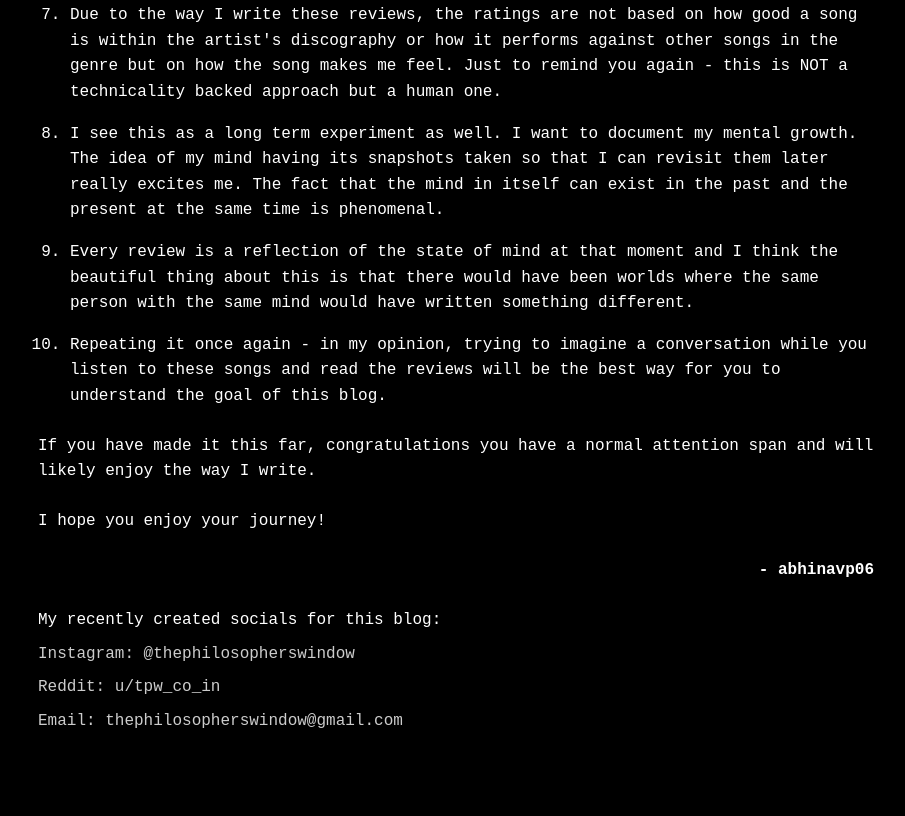
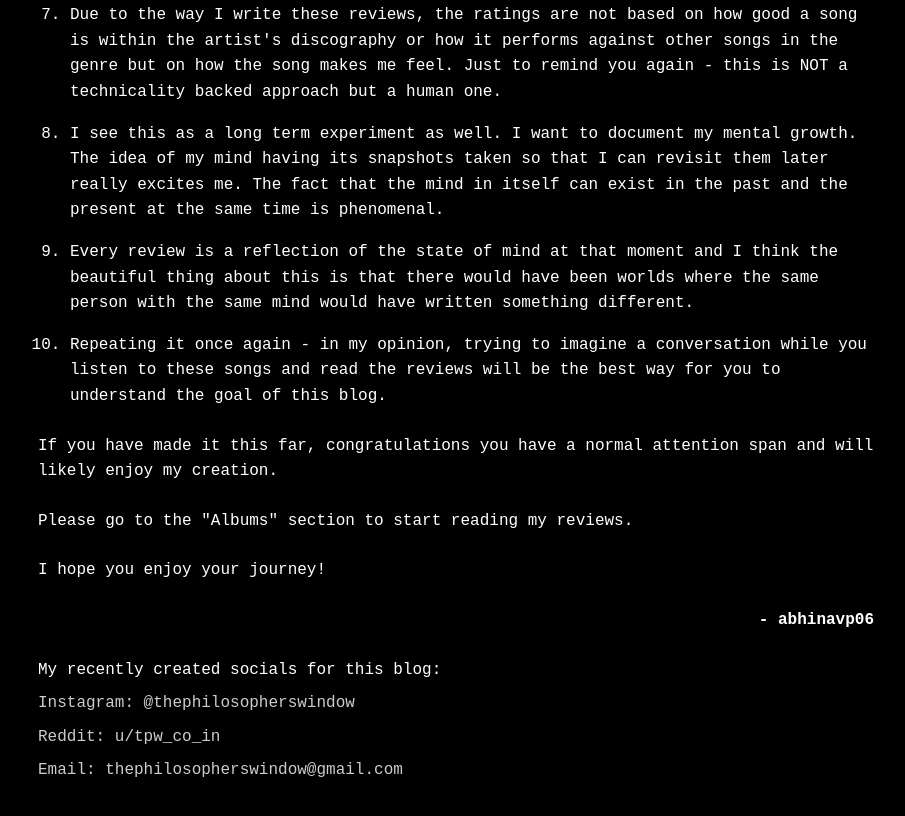
Before and after one commit to abhinavp06/tpw, a plain HTML site: page index.html in a window 1280 px wide. Shown: the part 2395-3211 px from the top of the page, without its empty margins (184-1089 px from the left). Before the commit the page ends 3177 px from the top, so only its background shows below. Drawn offline with Linux system fonts and the light colour scheme.

Commit message:
updated preview and intro

```diff
--- a/index.html
+++ b/index.html
@@ -170,8 +170,9 @@
         </ol>
         <p>
           If you have made it this far, congratulations you have a normal
-          attention span and will likely enjoy the way I write.
+          attention span and will likely enjoy my creation.
         </p>
+        <p>Please go to the "Albums" section to start reading my reviews.</p>
         <p>I hope you enjoy your journey!</p>
         <div class="author-signature">
           <p><strong>- abhinavp06</strong></p>
```
Also changed, not shown: 1 other file.
